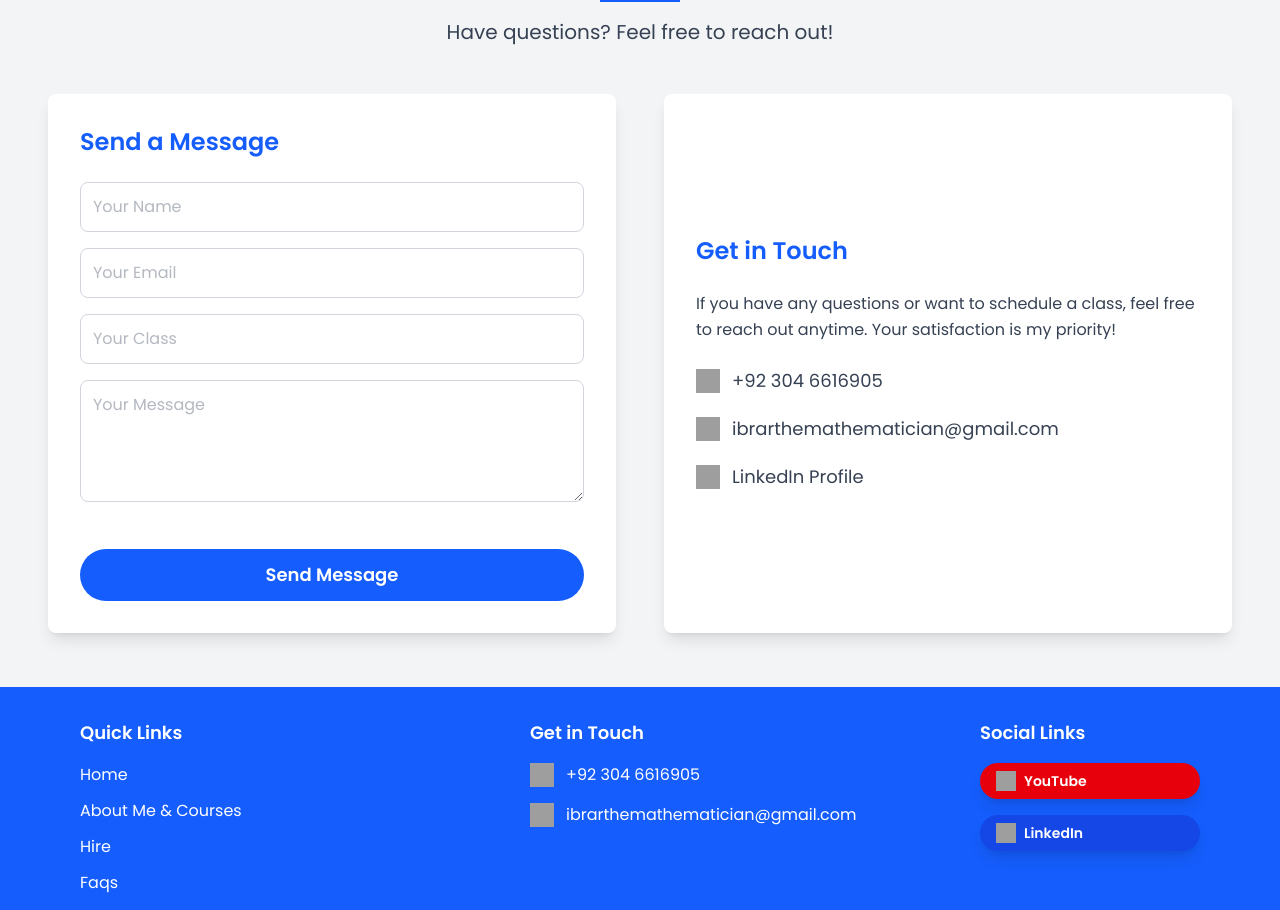
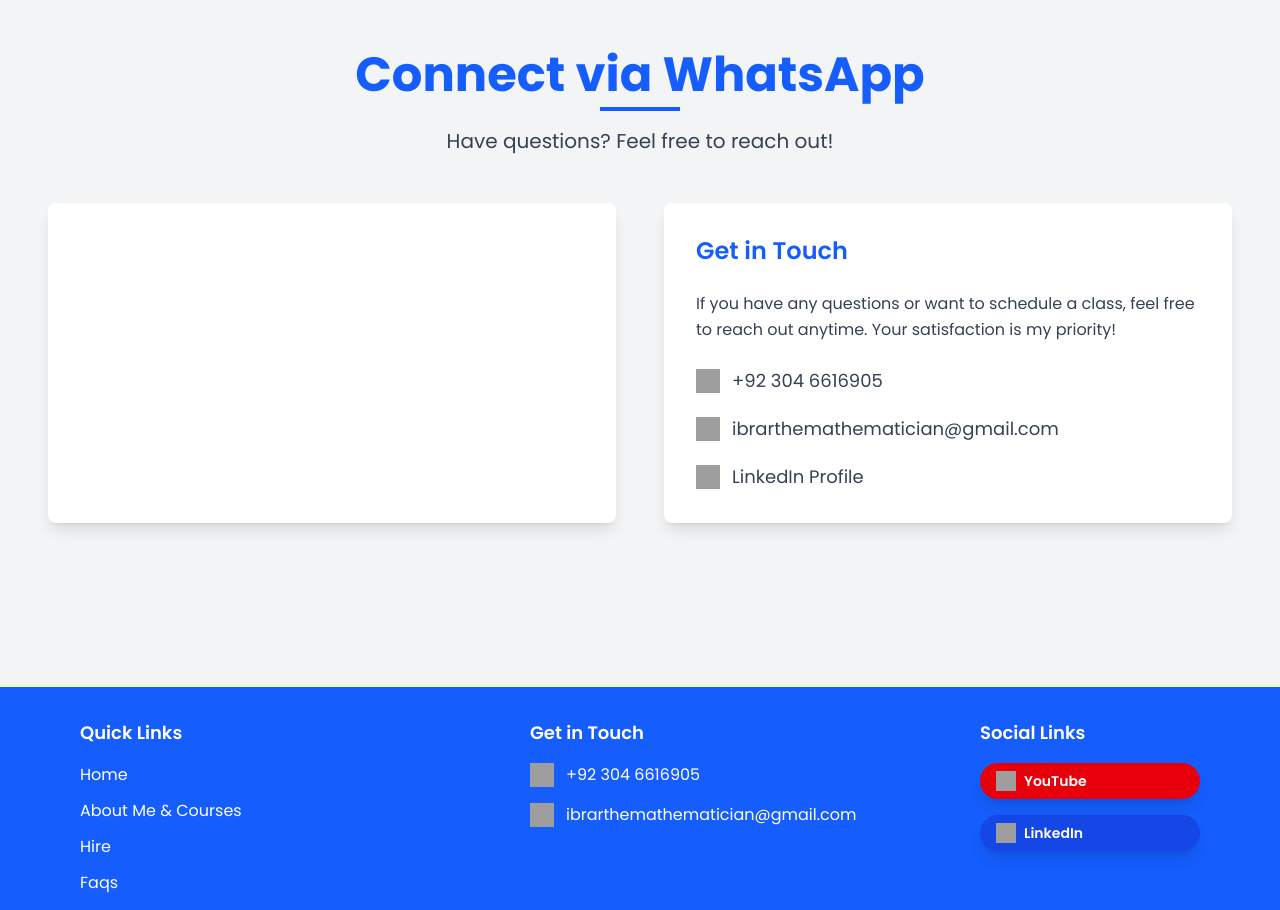
Before and after one commit to FAIZANMUHAMMAD-311/maths-sir, a Next.js app: page / in a window 1280 px wide. Shown: the part 4180-5090 px from the top of the page. Built offline with nearby package versions, Linux system fonts and the light colour scheme; grey boxes are pictures that could not be loaded.

Commit message:
ContactSection.js

```diff
--- a/src/app/components/ContactSection.js
+++ b/src/app/components/ContactSection.js
@@ -30,45 +30,9 @@ export default function ContactSection() {
         </div>
 
         <div className="grid grid-cols-1 md:grid-cols-2 gap-12 select-none">
-          {/* Contact Form */}
+          {/* Contact Form (unchanged) */}
           <div className="bg-white p-8 rounded-lg shadow-lg" data-aos="fade-right" data-aos-duration="1000" data-aos-delay="400">
-            <h3 className="text-2xl font-semibold text-blue-600 mb-6 text-center md:text-left">Send a Message</h3>
-            <form onSubmit={sendToWhatsApp} className="space-y-4">
-              <input
-                type="text"
-                name="name"
-                placeholder="Your Name"
-                className="w-full p-3 rounded-lg text-gray-500 border border-gray-300 focus:outline-none focus:ring-2 focus:ring-blue-600"
-                required
-              />
-              <input
-                type="email"
-                name="email"
-                placeholder="Your Email"
-                className="w-full p-3 rounded-lg border text-gray-500 border-gray-300 focus:outline-none focus:ring-2 focus:ring-blue-600"
-                required
-              />
-              <input
-                type="text"
-                name="class"
-                placeholder="Your Class"
-                className="w-full p-3 rounded-lg border text-gray-500 border-gray-300 focus:outline-none focus:ring-2 focus:ring-blue-600"
-                required
-              />
-              <textarea
-                name="message"
-                placeholder="Your Message"
-                className="w-full p-3 rounded-lg border text-gray-500 border-gray-300 focus:outline-none focus:ring-2 focus:ring-blue-600"
-                rows="4"
-                required
-              />
-              <button
-                type="submit"
-                className="mt-6 bg-blue-600 text-white px-6 py-3 rounded-full text-lg font-semibold hover:bg-blue-700 transition duration-300 w-full"
-              >
-                Send Message
-              </button>
-            </form>
+            {/* ... keep existing form code ... */}
           </div>
 
           {/* Contact Information */}
@@ -80,11 +44,12 @@ export default function ContactSection() {
 
             <div className="space-y-5">
               {/* Phone */}
-              <div className="flex items-center justify-center md:justify-start">
+              <div className="flex flex-col items-center md:items-start">
+                <div className="flex items-center w-full max-w-[280px] md:max-w-none">
                   <img
                     src="https://cdn-icons-png.flaticon.com/512/9946/9946341.png"
                     alt="Phone Icon"
-                  className="w-6 h-6 mr-3"
+                    className="w-6 h-6 mr-3 flex-shrink-0"
                   />
                   <a
                     href="tel:+92 304 6616905"
@@ -93,21 +58,21 @@ export default function ContactSection() {
                     +92 304 6616905
                   </a>
                 </div>
+              </div>
 
-              {/* Email - Modified to break at @ */}
-  {/* Email - Properly centered version */}
+              {/* Email */}
               <div className="flex flex-col items-center md:items-start">
-            <div className="flex items-center w-full">
+                <div className="flex items-center w-full max-w-[280px] md:max-w-none">
                   <img
                     src="https://upload.wikimedia.org/wikipedia/commons/7/7e/Gmail_icon_%282020%29.svg"
                     alt="Email Icon"
                     className="w-6 h-6 mr-3 flex-shrink-0"
                   />
                   <div className="flex flex-col sm:flex-row sm:items-center">
-                <span className="text-gray-700 text-sm sm:text-base md:text-lg font-medium text-center sm:text-left">
+                    <span className="text-gray-700 text-sm sm:text-base md:text-lg font-medium">
                       ibrarthemathematician
                     </span>
-                <span className="text-gray-700 text-sm sm:text-base md:text-lg font-medium text-center sm:text-left sm:ml-0">
+                    <span className="text-gray-700 text-sm sm:text-base md:text-lg font-medium sm:ml-0">
                       @gmail.com
                     </span>
                   </div>
@@ -115,11 +80,12 @@ export default function ContactSection() {
               </div>
 
               {/* LinkedIn */}
-              <div className="flex items-center justify-center md:justify-start">
+              <div className="flex flex-col items-center md:items-start">
+                <div className="flex items-center w-full max-w-[280px] md:max-w-none">
                   <img
                     src="https://cdn-icons-png.flaticon.com/512/174/174857.png"
                     alt="LinkedIn Icon"
-                  className="w-6 h-6 mr-3"
+                    className="w-6 h-6 mr-3 flex-shrink-0"
                   />
                   <a
                     href="https://www.linkedin.com/in/ibrar-tahir-2519b120a"
@@ -134,6 +100,7 @@ export default function ContactSection() {
             </div>
           </div>
         </div>
+      </div>
     </section>
   );
 }
```
Lines whose indentation alone changed are shown as unchanged.
